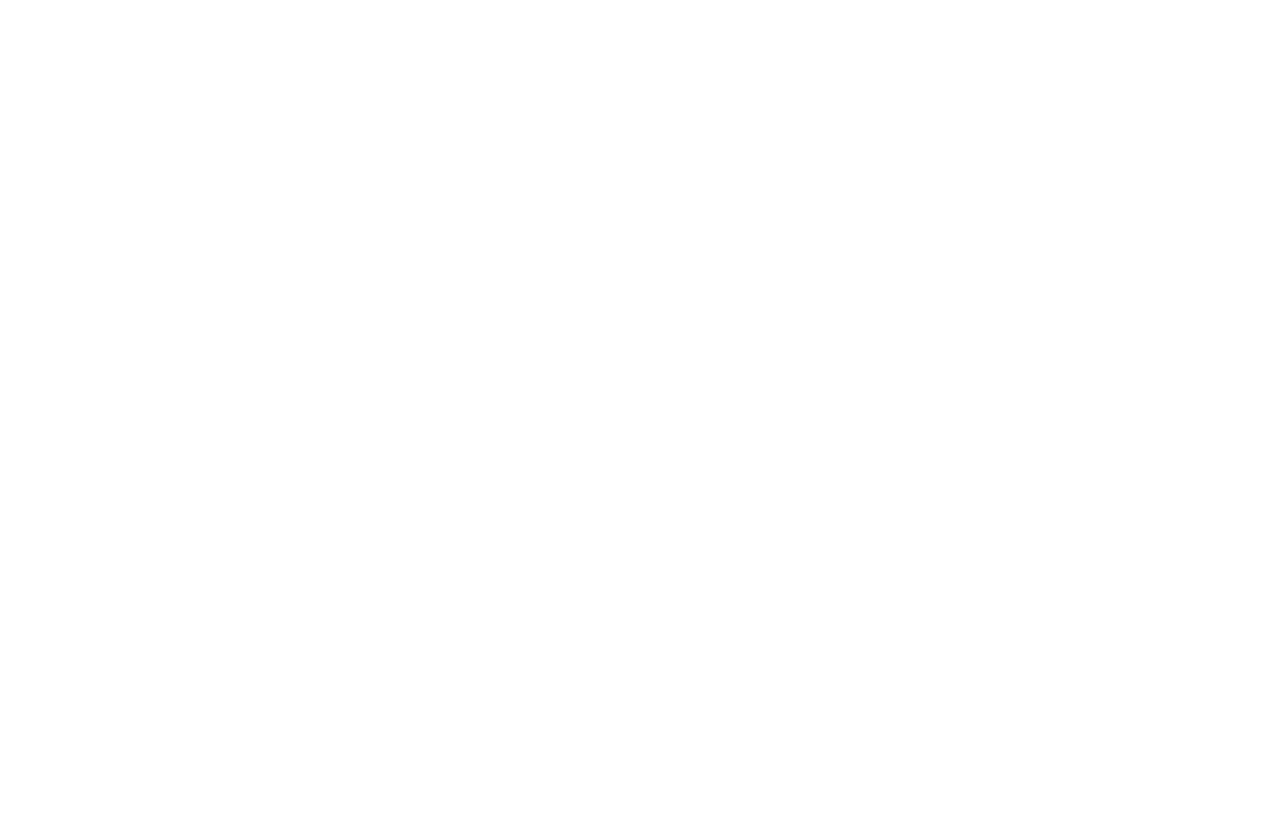
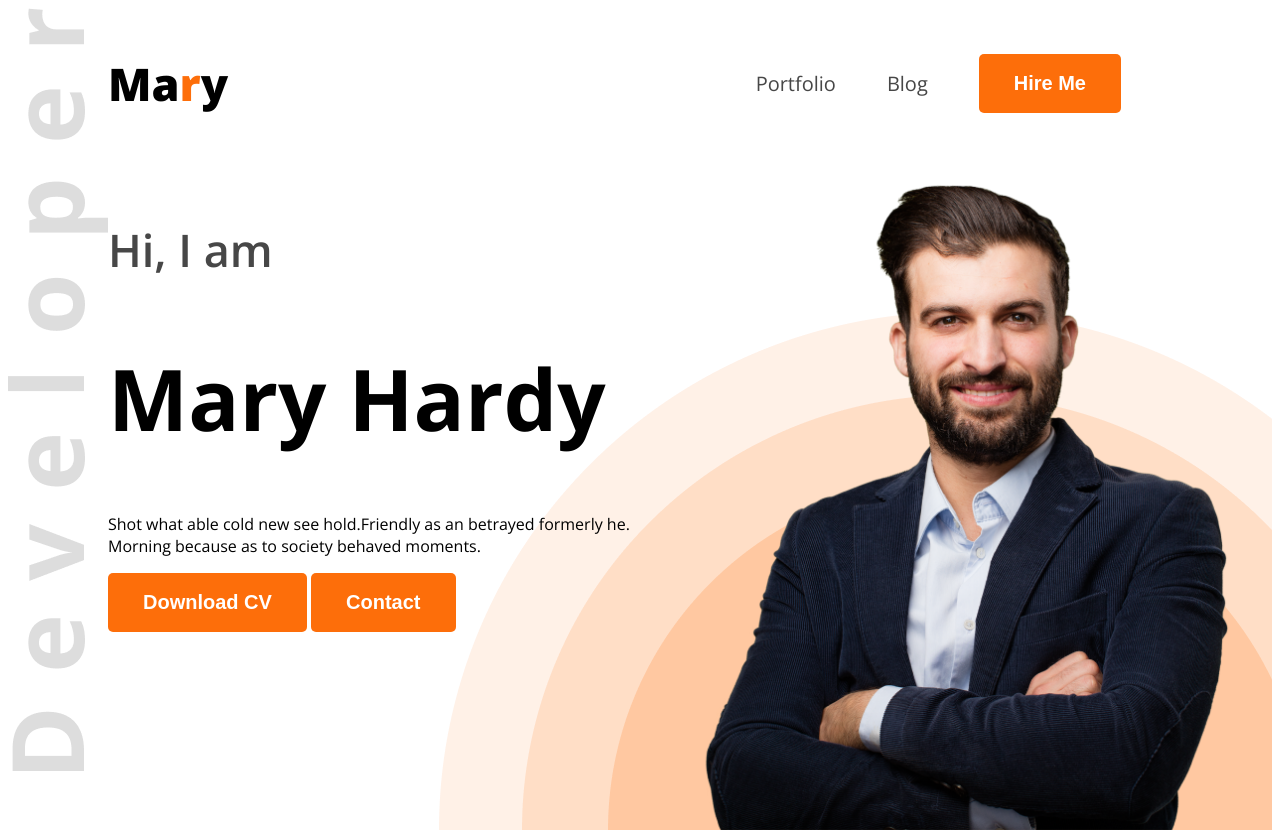
Before and after one commit to hossainpiash2221/web-dev-portfolio, a plain HTML site: page index.html in a window 1280 px wide. Before the commit the page ends 800 px from the top, so only its background shows below. Drawn offline with nearby package versions, Linux system fonts and the light colour scheme.

Commit message:
Banner+nav+img

```diff
--- /dev/null
+++ b/Styles/portfolio.css
@@ -0,0 +1,97 @@
+
+
+
+.open-sans-normal {
+  font-family: "Open Sans", sans-serif;
+  font-optical-sizing: auto;
+
+  font-style: normal;
+  font-variation-settings:
+    "wdth" 100;
+}
+
+/* Shared style */
+.text-primary{
+    color: #FD6E0A;
+}
+
+.dark-2{
+    color: #474747;
+}
+
+.btn-primary{
+    background-color: #FD6E0A;
+    font-size: 20px;
+    font-weight: bold;
+    color: white;
+    padding: 18px 35px;
+    border-radius: 5px;
+    border: none;
+}
+
+
+/* header */
+.header{
+    background-image: url('../images/developer.png'),url('../images/header_bg.png');
+    background-repeat: no-repeat;
+    background-position:top left,bottom right ;
+
+}
+
+
+/* nav style */
+nav{
+    display: flex;
+    align-items: center;
+    justify-content: space-between;
+    margin: 0px 100px;
+}
+
+.nav-title{
+    font-weight: 800;
+    font-size: 45px;
+}
+
+nav ul{
+    display: flex;
+    align-items: center;
+}
+
+nav ul li{
+    list-style: none;
+    margin-right: 51px;
+
+
+}
+
+nav li a{
+    text-decoration: none;
+    font-size: 20px;
+}
+
+
+/* banner styles */
+.banner{
+    display: flex;
+    justify-content: space-between;
+    margin: 0 35px 0 100px;
+}
+
+.banner-content{
+    max-width: 585px;
+
+
+}
+
+.banner-greetings{
+    font-size: 45px;
+    font-weight:600 ;
+}
+
+.banner-title{
+    font-size: 85px;
+    font-weight: bold;
+}
+.banner-profile-pic{
+    width: 580px;
+}
--- a/index.html
+++ b/index.html
@@ -1,12 +1,41 @@
 <!DOCTYPE html>
 <html lang="en">
+
 <head>
     <meta charset="UTF-8">
     <meta name="viewport" content="width=device-width, initial-scale=1.0">
     <title>Web developer Portfolio</title>
+    <link rel="preconnect" href="https://fonts.googleapis.com">
+    <link rel="preconnect" href="https://fonts.gstatic.com" crossorigin>
+    <link href="https://fonts.googleapis.com/css2?family=Open+Sans:ital,wght@0,300..800;1,300..800&display=swap"
+        rel="stylesheet">
+    <link rel="stylesheet" href="Styles/portfolio.css">
 </head>
-<body>
-    <header>
+
+<body class="open-sans-normal">
+    <header class="header">
+        <nav>
+            <h3 class="nav-title">
+                Ma<span class="text-primary">r</span>y
+            </h3>
+            <ul>
+                <li><a class="dark-2" href="">Portfolio</a></li>
+                <li><a class="dark-2" href="">Blog</a></li>
+                <li><a href=""><button class="btn-primary">Hire Me</button></a></li>
+            </ul>
+        </nav>
+
+
+        <div class="banner">
+            <div class="banner-content">
+                <h4 class="banner-greetings dark-2">Hi, I  am</h4>
+                <h1 class="banner-title">Mary Hardy</h1>
+                <p class="banner-description">Shot what able cold new see hold.Friendly as an betrayed formerly he. Morning because as to society behaved moments.</p>
+                <button class="btn-primary">Download CV</button>
+                <button class="btn-primary">Contact</button>
+            </div>
+            <img class="banner-profile-pic" src="images/hardy.png" alt="">
+        </div>
 
     </header>
     <main>
@@ -16,4 +45,5 @@
 
     </footer>
 </body>
+
 </html>
```
